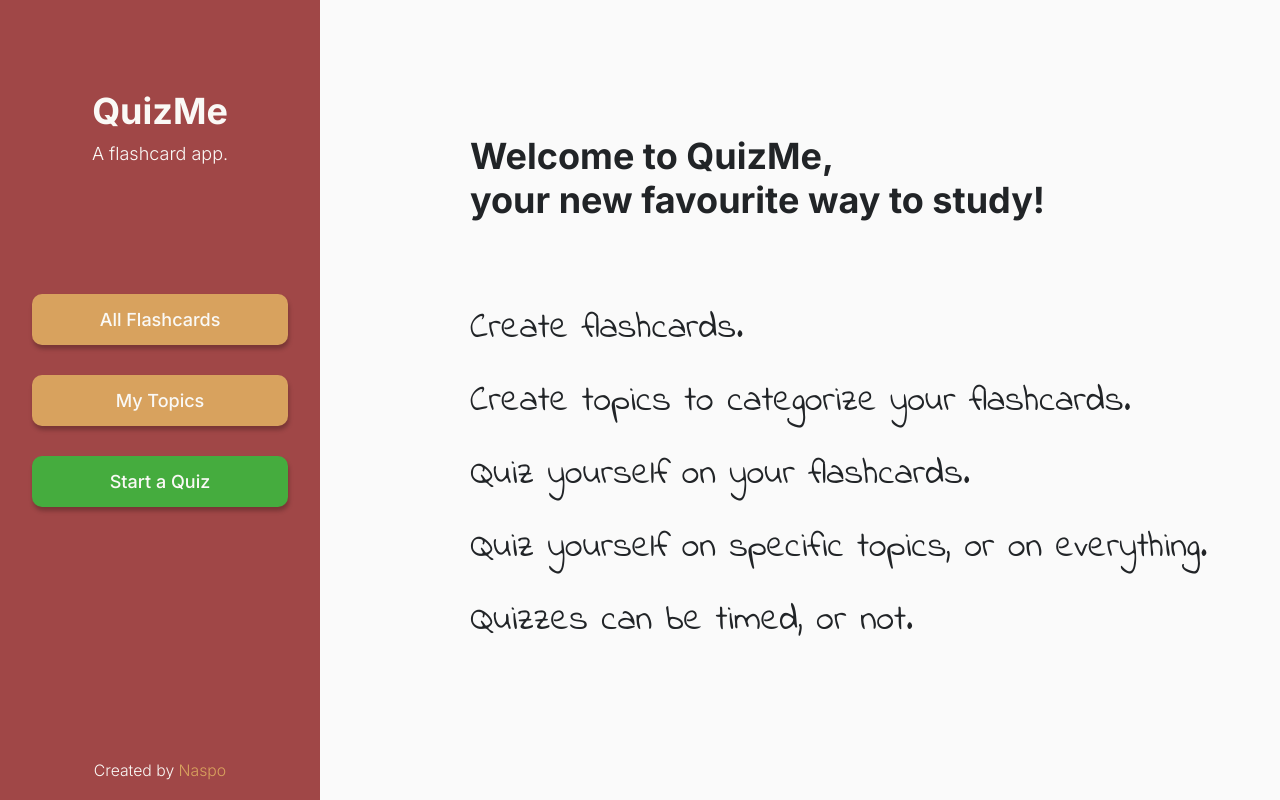
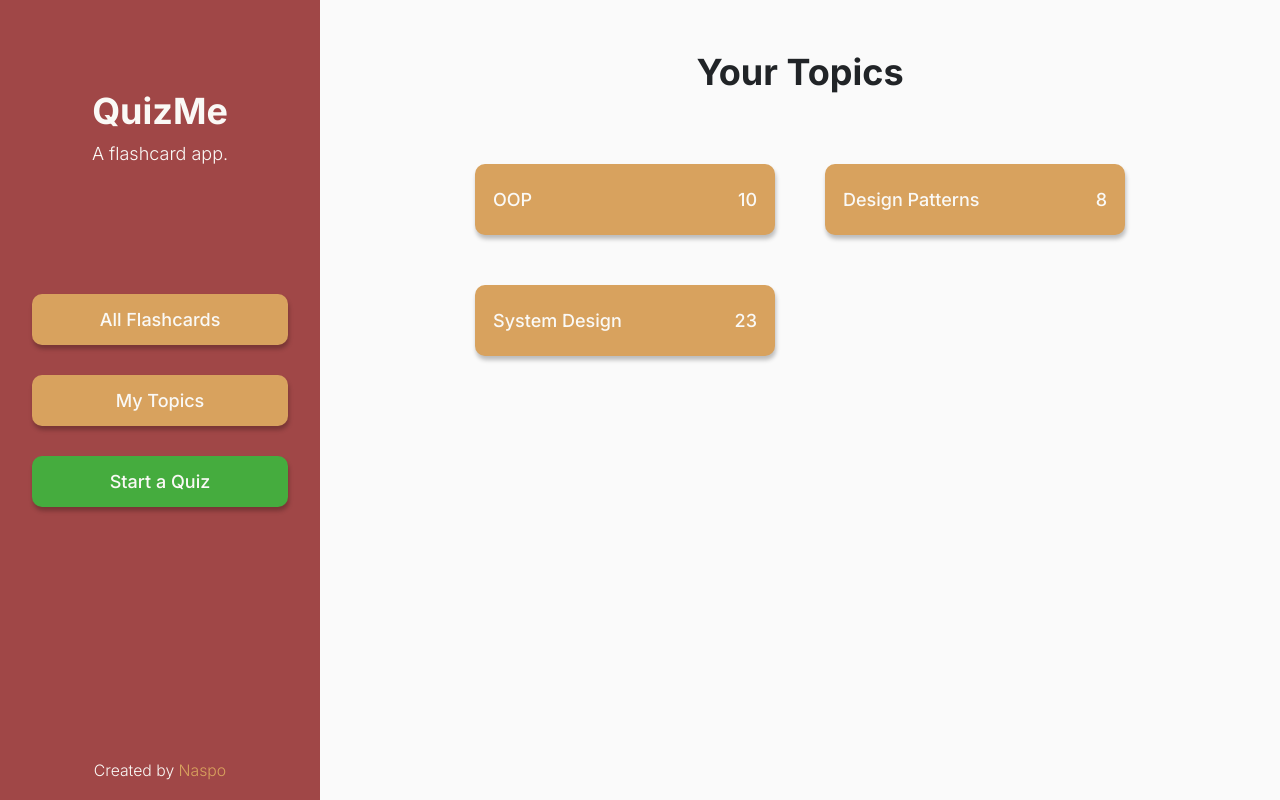
Before and after one commit to NaspoDev/QuizMe, a React (Vite) app in the folder frontend/: page /topics in a window 1280 px wide. Built offline with nearby package versions, Linux system fonts and the light colour scheme.

Commit message:
started work on topics page

```diff
--- a/frontend/src/App.tsx
+++ b/frontend/src/App.tsx
@@ -3,6 +3,7 @@ import Sidebar from "./components/sidebar/Sidebar";
 import LandingPage from "./components/landing_page/LandingPage";
 import { Route, Routes } from "react-router-dom";
 import FlashcardsPage from "./components/flashcards_page/FlashcardsPage";
+import TopicsPage from "./components/topics_page/TopicsPage";
 
 function App() {
   return (
@@ -12,7 +13,7 @@ function App() {
         <Routes>
           <Route path="/" element={<LandingPage />} />
           <Route path="/flashcards" element={<FlashcardsPage />} />
-          <Route path="/topics" element={<LandingPage />} />
+          <Route path="/topics" element={<TopicsPage />} />
           <Route path="/active-quiz" element={<LandingPage />} />
         </Routes>
       </div>
--- a/frontend/src/components/flashcards_page/FlashcardsPage.scss
+++ b/frontend/src/components/flashcards_page/FlashcardsPage.scss
@@ -8,7 +8,7 @@
   padding: 50px 50px 0px 80px;
   height: 100%;
 
-  .heading {
+  .flashcards-page-heading {
     margin-bottom: 50px;
   }
 
--- a/frontend/src/components/flashcards_page/FlashcardsPage.tsx
+++ b/frontend/src/components/flashcards_page/FlashcardsPage.tsx
@@ -4,7 +4,9 @@ import "./FlashcardsPage.scss";
 function FlashcardsPage() {
   return (
     <div className="FlashcardsPage">
-      <h1 className="heading font-bold text-2xl">Your Flashcards</h1>
+      <h1 className="flashcards-page-heading font-bold text-2xl">
+        Your Flashcards
+      </h1>
       <div className="content-container">
         <div className="flashcards-display">
           <EditableFlashcard
@@ -77,34 +79,6 @@ function FlashcardsPage() {
             topic="OOP"
             key={10}
           />
-          <EditableFlashcard
-            id="1"
-            answer="This is the answer!"
-            question="This is the question?"
-            topic="OOP"
-            key={11}
-          />
-          <EditableFlashcard
-            id="1"
-            answer="This is the answer!"
-            question="This is the question?"
-            topic="OOP"
-            key={12}
-          />
-          <EditableFlashcard
-            id="1"
-            answer="This is the answer!"
-            question="This is the question?"
-            topic="OOP"
-            key={13}
-          />
-          <EditableFlashcard
-            id="1"
-            answer="This is the answer!"
-            question="This is the question?"
-            topic="OOP"
-            key={14}
-          />
         </div>
         {/* add new task button */}
         <button className="add-task-button icon-button icon-button-green">
--- a/frontend/src/components/sidebar/Sidebar.tsx
+++ b/frontend/src/components/sidebar/Sidebar.tsx
@@ -33,13 +33,13 @@ function Sidebar() {
               All Flashcards
             </Link>
             <Link
-              to="/flashcards"
+              to="/topics"
               className="button sidebar-button sidebar-button-orange"
             >
               My Topics
             </Link>
             <Link
-              to="/flashcards"
+              to="/start-quiz"
               className="button sidebar-button sidebar-button-green"
             >
               Start a Quiz
--- /dev/null
+++ b/frontend/src/components/topics_page/TopicsPage.scss
@@ -0,0 +1,29 @@
+@use "../../utility_styles/mixins" as *;
+@use "../../utility_styles/variables" as *;
+
+// Topics Page styling
+
+.TopicsPage {
+  @include displayFlex(column, flex-start, center);
+  padding: 50px 50px 0px 50px;
+  height: 100%;
+
+  .topics-heading {
+    margin-bottom: 70px;
+  }
+
+  .topics-display {
+    display: grid;
+    grid-template-columns: 300px 300px;
+    gap: 50px;
+
+    .topic-card {
+      @include displayFlex(row, space-between);
+      color: $text-color-white;
+      background-color: $theme-color-orange;
+      padding: 25px 18px;
+      border-radius: 10px;
+      box-shadow: 1px 4px 4px 0px rgba(0, 0, 0, 0.25);
+    }
+  }
+}
--- /dev/null
+++ b/frontend/src/components/topics_page/TopicsPage.tsx
@@ -0,0 +1,34 @@
+import "./TopicsPage.scss";
+
+interface Topic {
+  id: number;
+  name: string;
+  numberOfFlashcards: number;
+}
+
+// The Topics page. Displays all the users topics.
+function TopicsPage() {
+  const topics: Topic[] = [
+    { id: 1, name: "OOP", numberOfFlashcards: 10 },
+    { id: 2, name: "Design Patterns", numberOfFlashcards: 8 },
+    { id: 3, name: "System Design", numberOfFlashcards: 23 },
+  ];
+
+  return (
+    <div className="TopicsPage">
+      <h1 className="topics-heading text-2xl font-bold">Your Topics</h1>
+      <div className="topics-display">
+        {topics.map((topic) => (
+          <div className="topic-card font-semibold" key={topic.id}>
+            <p className="topic-name">{topic.name}</p>
+            <p className="topic-number-of-flashcards">
+              {topic.numberOfFlashcards}
+            </p>
+          </div>
+        ))}
+      </div>
+    </div>
+  );
+}
+
+export default TopicsPage;
```
